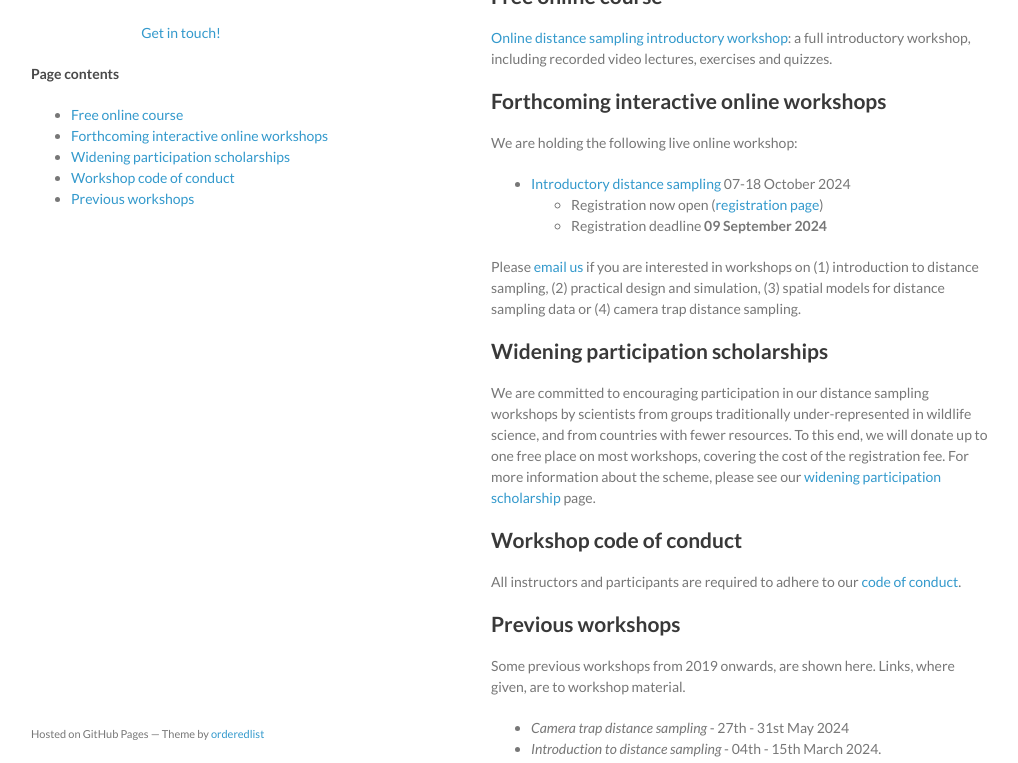
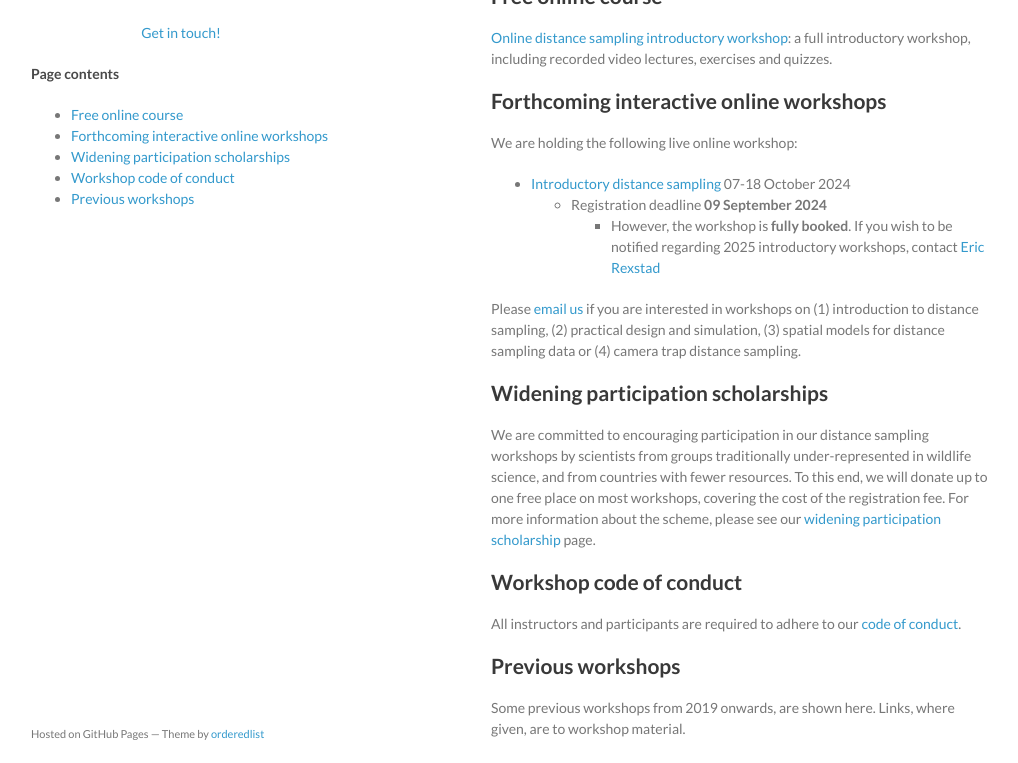
Before and after one commit to distanceworkshops/distanceworkshops.github.io, a Jekyll site: the page built from index.md, in a window 1280 px wide and 900 px high, cut to the strip 137-900 px from the top of the window. Shown: the whole strip, without its empty margins (129-1147 px from the left). Built offline with Jekyll 4.4.1, drawn with Linux system fonts in a browser that asks for light colours.

Commit message:
Oct24 intro fully booked

```diff
--- a/index.md
+++ b/index.md
@@ -16,8 +16,8 @@ Here you can find content for distance sampling workshops including slides, exer
 We are holding the following live online workshop:
 
 - [Introductory distance sampling](intro-oct-2024) 07-18 October 2024
-  - Registration now open ([registration page](https://onlineshop.st-andrews.ac.uk/conferences-and-events/events/creem/creem-online-live-workshop-introductory-distance-sampling-7th-october-18th-october-2024))
   - Registration deadline **09 September 2024**
+    - However, the workshop is **fully booked**. If you wish to be notified regarding 2025 introductory workshops, contact [Eric Rexstad](mailto:er26@st-andrews.ac.uk)
 
 Please [email us](mailto:distance@st-andrews.ac.uk) if you are interested in workshops on (1) introduction to distance sampling, (2) practical design and simulation, (3) spatial models for distance sampling data or (4) camera trap distance sampling.
 
```
